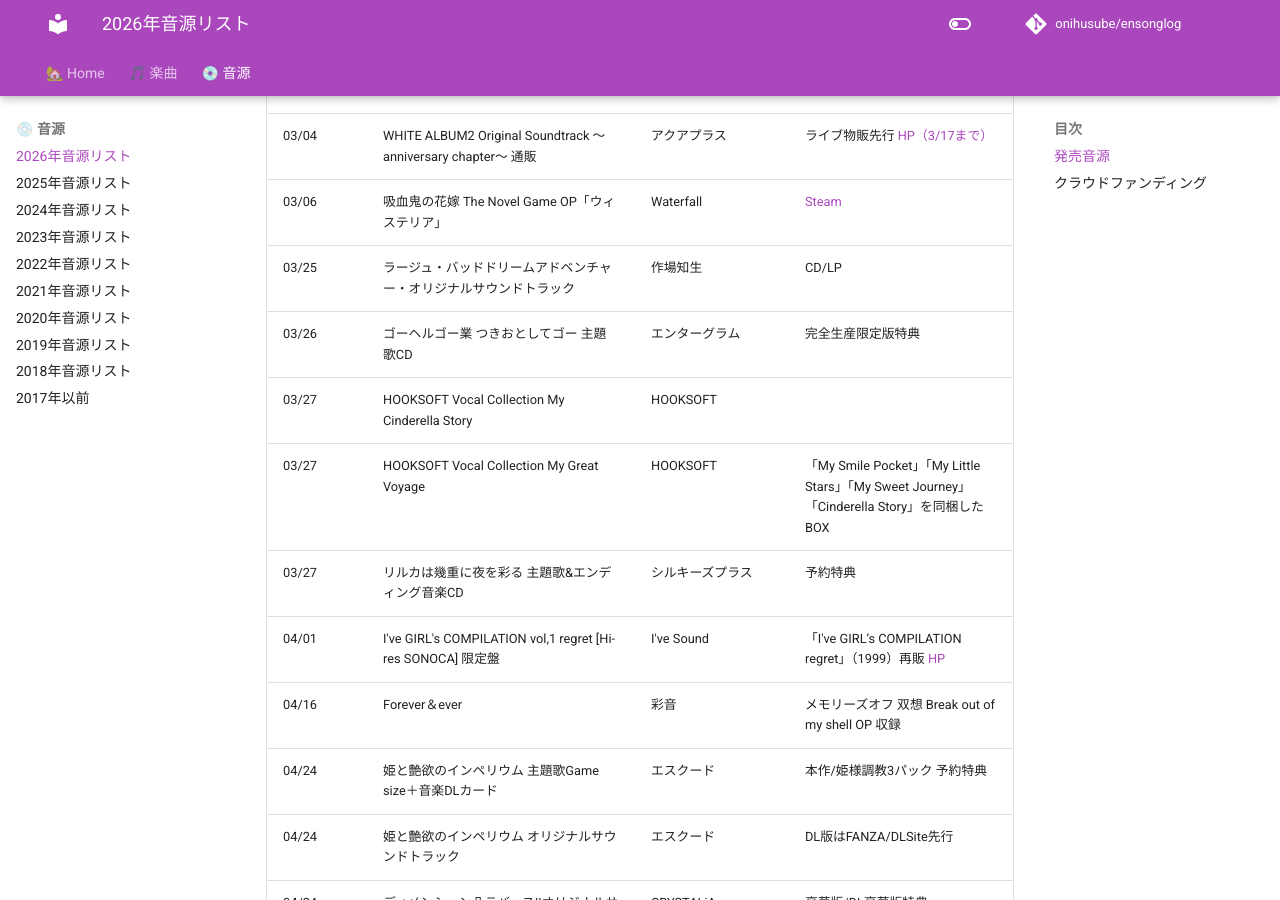
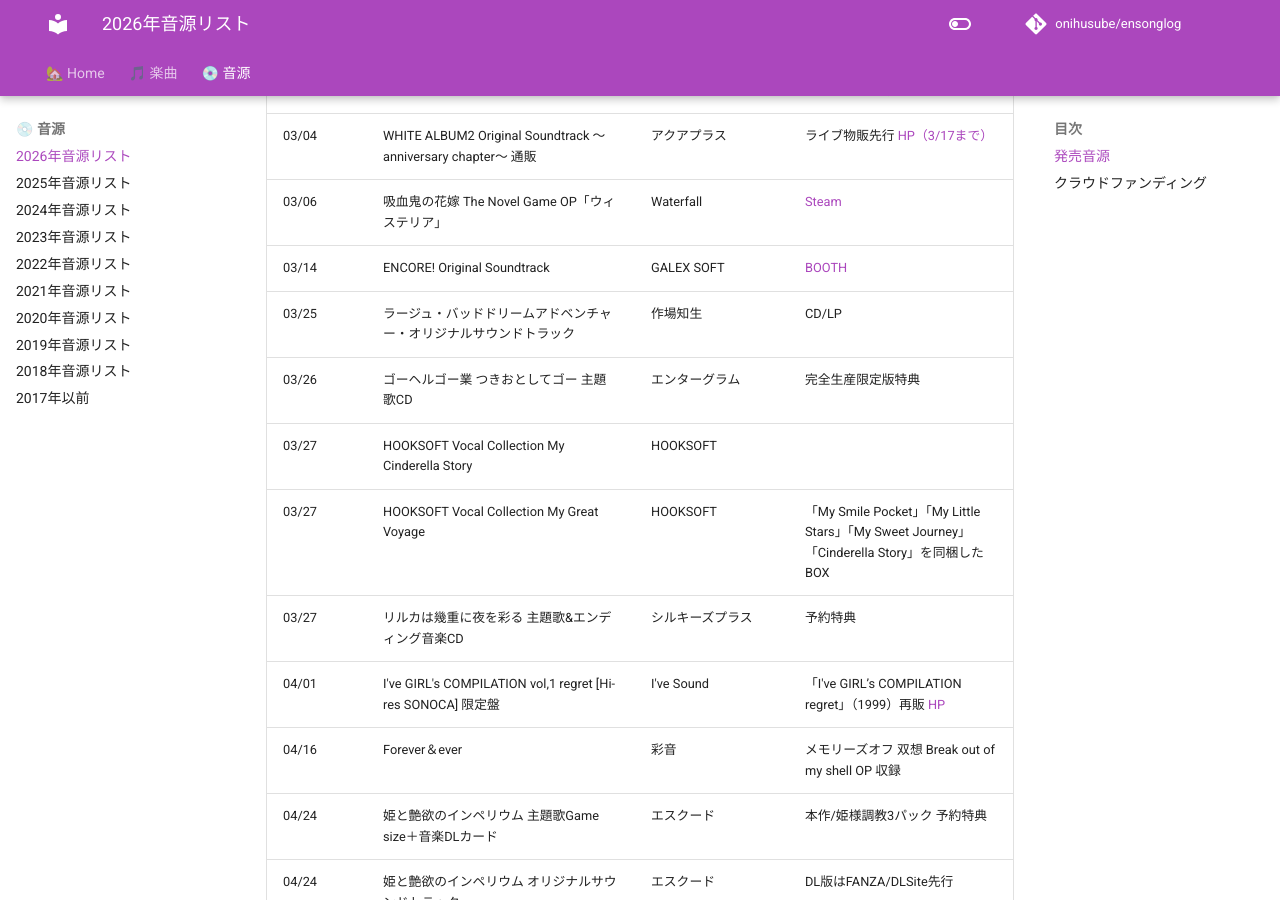
Before and after one commit to onihusube/ensonglog, an MkDocs documentation site: the page built from docs/2026/音源.md, in a window 1280 px wide and 900 px high, scrolled down 2373 px. Built offline with MkDocs 1.6.1 and Material for MkDocs 9.7.7, drawn with Linux system fonts in a browser that asks for light colours; comment, search, counter and statistics services are not loaded; some of the changed text lies outside the part shown.

Commit message:
ENCORE! Original Soundtrack 追加

```diff
--- a/docs/2026/音源.md
+++ b/docs/2026/音源.md
@@ -41,6 +41,7 @@
 | 03/04 | NUKITASHI/NUKITASHI2 ORIGINAL SOUNDTRACK | Qruppo | ぬきたし、ぬきたし2 のサントラのLPレコード版 |
 | 03/04 | WHITE ALBUM2 Original Soundtrack ～anniversary chapter～ 通販 | アクアプラス | ライブ物販先行 [HP（3/17まで）](https://store.aquaplus.jp/SHOP/4996802260215.html) |
 | 03/06 | 吸血鬼の花嫁 The Novel Game OP「ウィステリア」 | Waterfall | [Steam](https://store.steampowered.com/app/4432890/__The_Novel_Game/) |
+| 03/14 | ENCORE! Original Soundtrack | GALEX SOFT | [BOOTH](https://galexsoft.booth.pm/items/7920997) |
 | 03/25 | ラージュ・バッドドリームアドベンチャー・オリジナルサウンドトラック | 作場知生 | CD/LP |
 | 03/26 | ゴーヘルゴー業 つきおとしてゴー 主題歌CD | エンターグラム | 完全生産限定版特典 |
 | 03/27 | HOOKSOFT Vocal Collection My Cinderella Story | HOOKSOFT |  |
```
Also changed, not shown: other parts of docs/2026/音源.md (+0 -1 lines).
